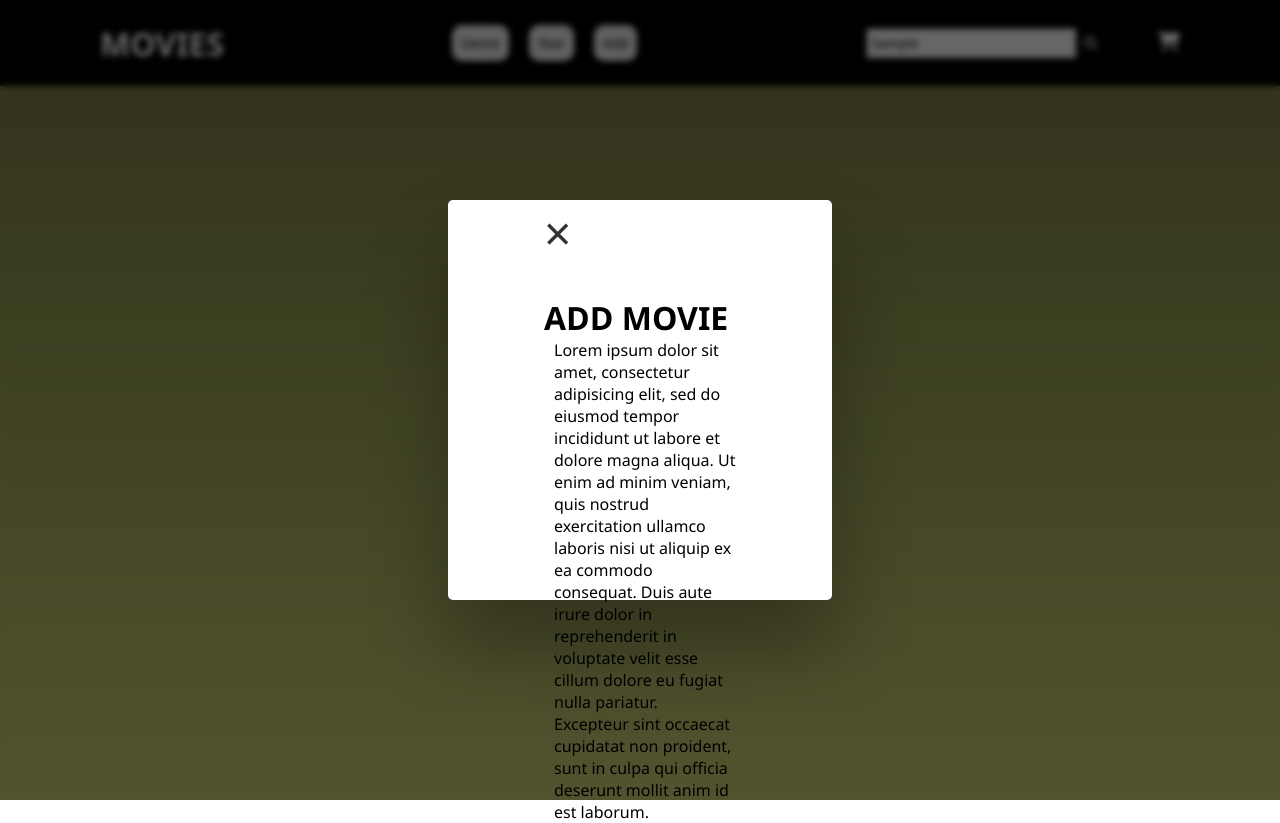
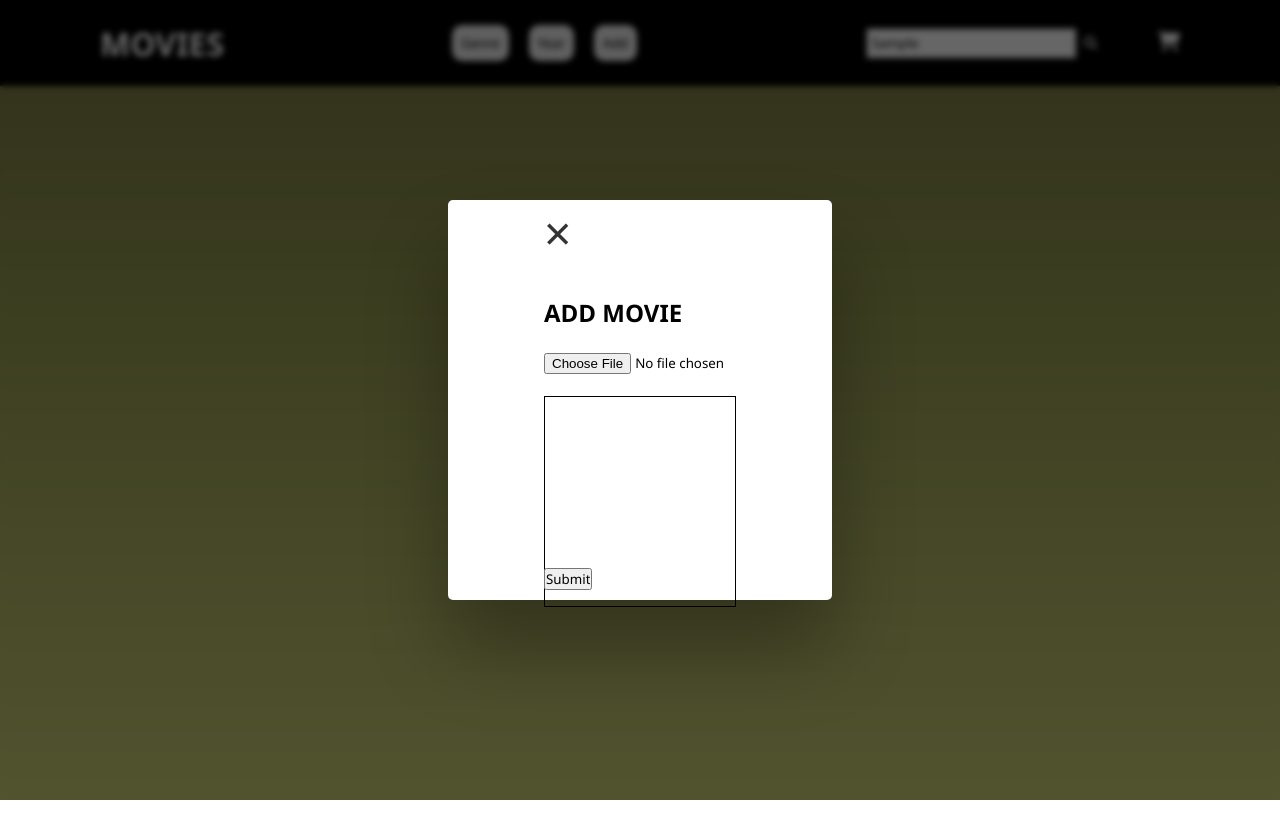
Before and after one commit to mikk369/MovieRent, a website: page index.html in a window 1280 px wide. Both pictures are taken after typing "Sample" into the empty fields and a click on the button "Add". After the commit the page ends 800 px from the top, so only its background shows below. Drawn offline with Linux system fonts and the light colour scheme.

Commit message:
some html

```diff
--- a/index.html
+++ b/index.html
@@ -37,16 +37,16 @@
     <!-- MODAL -->
     <div class="modal hidden">
       <button class="close-modal">&times;</button>
-      <h1>ADD MOVIE</h1>
-      <p>
-        Lorem ipsum dolor sit amet, consectetur adipisicing elit, sed do eiusmod
-        tempor incididunt ut labore et dolore magna aliqua. Ut enim ad minim
-        veniam, quis nostrud exercitation ullamco laboris nisi ut aliquip ex ea
-        commodo consequat. Duis aute irure dolor in reprehenderit in voluptate
-        velit esse cillum dolore eu fugiat nulla pariatur. Excepteur sint
-        occaecat cupidatat non proident, sunt in culpa qui officia deserunt
-        mollit anim id est laborum.
-      </p>
+      <h2>ADD MOVIE</h2>
+      <br />
+      <form action="/index.html">
+        <input type="file" id="image_input" accept="image/jpg, image/png" />
+        <br /><br />
+        <div class="added_image"></div>
+        <div class="input-submit-button">
+          <input type="submit" />
+        </div>
+      </form>
     </div>
     <div class="overlay hidden"></div>
     <!-- CARD -->
```
